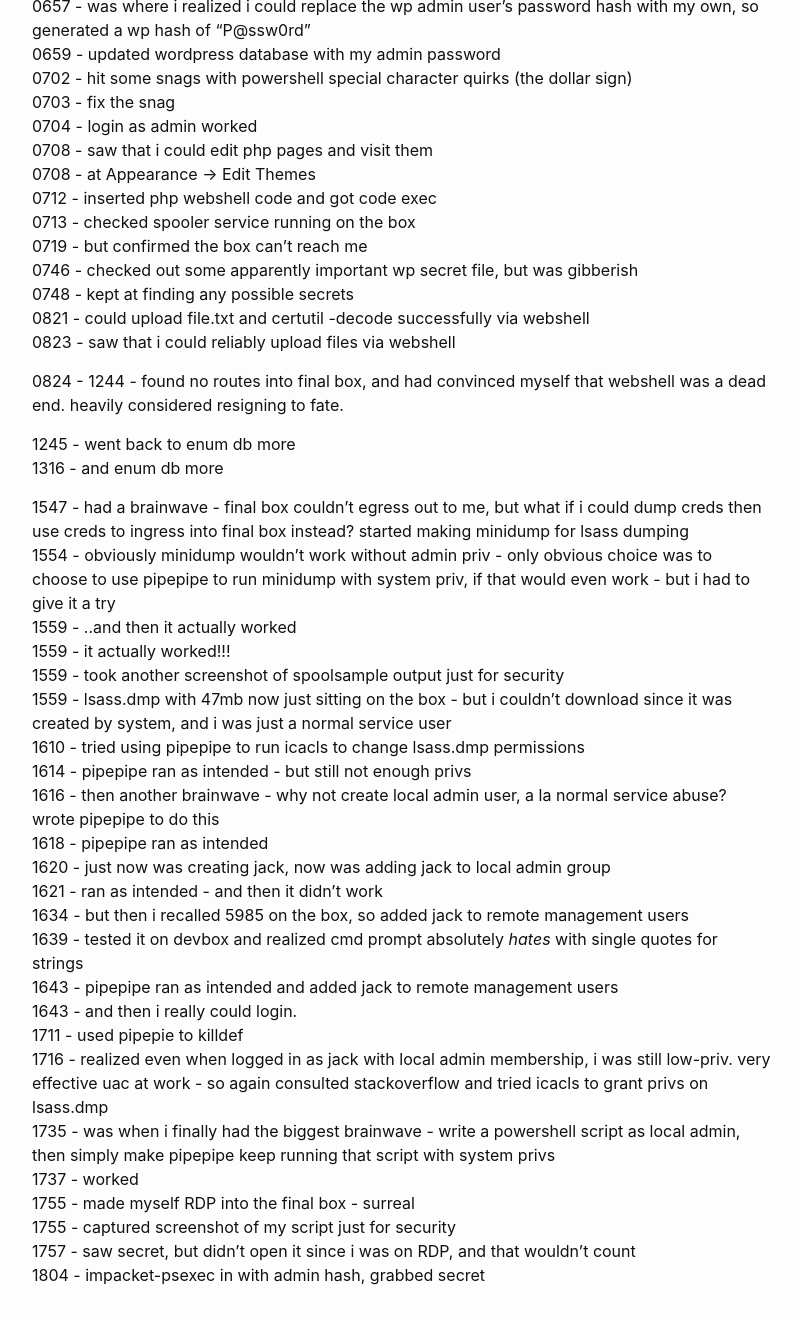
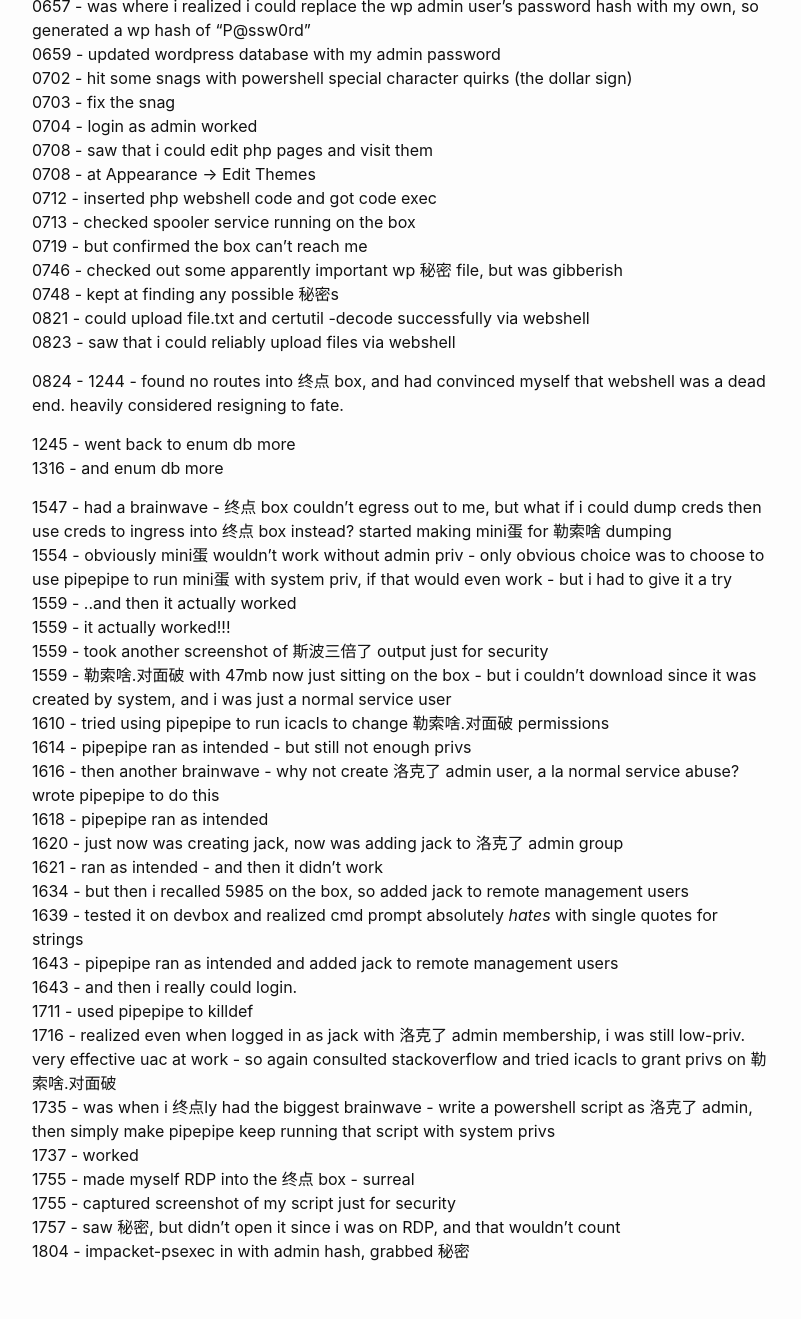
Before and after one commit to ongyuann/ongyuann.github.io, a Jekyll site: the page built from _posts/2022-01-08-post-mortem-2.md, in a window 1280 px wide and 1400 px high, scrolled down 6079 px, cut to the strip 0-1319 px from the top of the window. Shown: the whole strip, without its empty margins (238-1039 px from the left). Built offline with Jekyll 4.4.1, drawn with Linux system fonts in a browser that asks for light colours; some of the changed text lies outside the part shown.

Commit message:
Update 2022-01-08-post-mortem-2.md

```diff
--- a/_posts/2022-01-08-post-mortem-2.md
+++ b/_posts/2022-01-08-post-mortem-2.md
@@ -22,35 +22,35 @@
 1125 - used sendemail to send attachment
 1130 - checked out hosts file on the devbox - added entry to my own hosts file
 1131 - 1134 - used swaks to send attachment
-1135 - flying finally, the macro worked on the real victim.
+1135 - flying 终点ly, the macro worked on the real victim.
 1136 - basked in the glory of a meterpreter callback
 1136 - getuid, sysinfo
-1137 - first local
+1137 - first 洛克了
 
-# flag 2
+# 旗 2
 1139 - checked powershell context - fulllanguage. awesome.
 1144 - did the usual enum - jaws, up, view, hound
 1144 - checked kerberos tix
-1202 - finally looked at the escalation vector recommended by up. took so long because i didn't want to believe / act on it at first - had never seen this in the labs.
+1202 - 终点ly looked at the escalation vector recommended by up. took so long because i didn't want to believe / act on it at first - had never seen this in the labs.
 1208 - still chose not to act on the vector - tried looking at bloodhound results to see if i could move via domain rights. couldnt.
-1214 - finally acted on the escalation vector, ran the default command recommended by up - didn't work
+1214 - 终点ly acted on the escalation vector, ran the default command recommended by up - didn't work
 1233 - used runspace to generate hollow, then adapted code into plain non-runspace hollow code
 1255 - on-the-spot learnt how to use MSI Wrapper, used it to wrap hollow.exe into hollow.msi with "always elevate" privs
 1257 - ran met listener job, uploaded hollow.msi, ran hollow.msi with msiexec
 1259 - met came back
 1259 - with nt authority\system
 1301 - hashdump didn't work - didn't think much of this at first. proceeded to killdef
-1302 - first proof
+1302 - first 布鲁夫
 
-# flag 3
+# 旗 3
 1309 - thought about using fodhelper to bypass uac
 1309 - thought really hard about it
 1310 - gave up that avenue and setup chisel
-1312 - setup local admin 'jack'
+1312 - setup 洛克了 admin 'jack'
 1317 - added 'jack' to RDP users
 1318 - setup met proxy - not sure why i did that
 1337 - attempted to setup rs.txt - again not sure why i did that
-1413 - enumerated domain using powerview using techniques learnt from the syllabas - noticed a user with GenericWrite privs, noted that down.
+1413 - enumerated domain using powerview using techniques learnt from the syllabas - noticed a user with GenW privs, noted that down.
 1415 - RDP'ed into box 1 as first user - not sure why i did that
 1427 - tried visiting webpage on internal box via box 1 - didn't look exploitable
 1429 - sprayed first user's creds with crackmapexec - looked promising but no admin
@@ -67,34 +67,34 @@
 1456 - saw ssh keys in the .ssh folder
 1458 - cracked passphrase for the private ssh key
 1459 - looked into public key for ssh target
-1501 - grabbed proof. no local.
+1501 - grabbed 布鲁夫. no 洛克了.
 
-# flag 4
-1507 - made other user local admin on the box
+# 旗 4
+1507 - made other user 洛克了 admin on the box
 1508 - made other user RDP user on the box
 1510 - logged in as other user via RDP, used the ssh keys successfully
 1510 - tried sudo - asked for password, both the ssh passphrase and the other user's password didn't work
 1512 - setup makewrap on port 1433 - this didn't work
 1519 - setup makewrap on port 443
 1519 - this worked
-1520 - grabbed local
+1520 - grabbed 洛克了
 
-# flag 5
-1524 - checked local user's bash history - nothing. copied my ssh pub key into authorized_keys file
-1610 - took me long enough to realize the privesc vector was staring at me from the local user's home directory all along - an ansible vault file not named like oen
+# 旗 5
+1524 - checked 洛克了 user's bash history - nothing. copied my ssh pub key into authorized_keys file
+1610 - took me long enough to realize the privesc vector was staring at me from the 洛克了 user's home directory all along - an ansible vault file not named like oen
 1614 - cracked the ansible vault file password
 1623 - took me embarassing amount of time to apply cracked password to decrypt the vault - but i got there
-1625 - got root, grabbed proof
+1625 - got root, grabbed 布鲁夫
 
-# flag 6
+# 旗 6
 1633 - had entered another user's directory to find another ssh key, followed the trail into the next box, and was already checking the bash history. saw sudo password.
-1636 - setup my ssh pub key into authorized_keys file on the box, then grabbed proof
+1636 - setup my ssh pub key into authorized_keys file on the box, then grabbed 布鲁夫
 
-# flag 7
+# 旗 7
 1638 - found krb5cc ticket on the box
 1651 - took me longer than needed to download the krb5cc ticket, but i got there
 1652 - injected ticket into my session on kali, checked it
-1653 - 1659 - had remembered the krb5cc ticket's user was the one i saw earlier that had GenericWrite privs that can lead to RBCD attack - and the standard exploitation method from the syllabus for this was via windows (mad + view + rub)
+1653 - 1659 - had remembered the krb5cc ticket's user was the one i saw earlier that had GenW privs that can lead to RBCD attack - and the standard exploitation method from the syllabus for this was via windows (mad + view + rub)
 1700 - setup nt authority\system on first box to use as a jump-host
 1701 - converted krb5cc into kirbi using ticket_converter.py
 1703 - uploaded kirbi
@@ -107,18 +107,18 @@
 1713 - killdef
 1715 - ran runspace
 1715 - met called
-1720 - grabbed proof, no local
+1720 - grabbed 布鲁夫, no 洛克了
 
-# flag 8
+# 旗 8
 1724 - setup RDP and RDP with hash on the box
-1727 - add current user as local admin and RDP user on the box
+1727 - add current user as 洛克了 admin and RDP user on the box
 1729 - RDP'ed into the box as the user, and saw some blackmagicfuckery going on
 1743 - still didn't know what was happening, or how to proceed
 
 1927 - still stuck - had checked smbmap to see a writable folder on another box, but saw there's a process that would remove files in the folder every ~5 minutes.
 1955 - attempted to makelat to attempt lat movement to that other box after having copied hollow.exe to that writable folder
-1956 - finished compiling lat - note that i was using devbox to compile my exploits, and this didn't help against the time limit
-2008 - apparently lat didn't work, so was checking out cifs privs by listing kerberos tickets - key lession: see who the "client" is when klisting
+1956 - finished compiling lat - i was using devbox to compile my exploits, and this didn't help against the time limit
+2008 - apparently lat didn't work, so was checking out cifs privs by listing kerberos tickets - key lessin: see who the "client" is when klisting
 
 2053 - tried cracking mssql hash from another box - no luck
 
@@ -126,32 +126,32 @@
 2227 - tried looking deeper via powerview - here i was enumerating domain groups for any possible privs bloodhound might have missed
 2227 - checked out other groups / users in the domain - here i thought i could phish them, but all the addresses didn't work as email destinations (first box's smtp didn't recognize them as email destinations)
 
-2228 - 2242 - was about to head to sleep and try again, when i had the idea to check whether machine accounts could login mssql
+2228 - 2242 - was about to head to sleep and try again, when i had the idea to check whether $ accounts could login mssql
 
-2243 - logged in with the box's machine account on an mssql instance on another box - not only did it work, it had impersonation privs!
+2243 - logged in with the box's $ account on an mssql instance on another box - not only did it work, it had impersonation privs!
 2244 - and if i took up the impersonation, i had a linked login!
 2245 - confirmed linked server!
-2253 - checked priv on linked server - 'sa'!!!!!
-2254 - without checking if the linked server had a link-back, or even if the link-back would execute with 'sa', attempted mssql link-back code exec first step of enabling "show advanced options" - it worked!!!!!!
+2253 - checked priv on linked server - '沙'!!!!!
+2254 - without checking if the linked server had a link-back, or even if the link-back would execute with '沙', attempted mssql link-back code exec first step of enabling "show advanced options" - it worked!!!!!!
 2255 - enabled xp_cmdshell via link-back
 2256 - 2259 - got shell as mssql user on new box!
 2300 - compiled runspace pipepipe
-2301 - setup first stage of printspoofer by listening with pipepipe
-2302 - triggered spoolsample to complete second stage of printspoofer, pipepipe executed powershell runner
+2301 - setup first stage of 别林斯布负了 by listening with pipepipe
+2302 - triggered 斯波三倍了 to complete second stage of 别林斯布负了, pipepipe executed powershell runner
 2304 - met called back, killdef
 2308 - setup RDP, used first box as jumphost, used mimikatz to pass admin hash and open RDP restrictedadmin
-2310 - grabbed local (no proof altho admin)
+2310 - grabbed 洛克了 (no 布鲁夫 altho admin)
 
-# flag 9
-2316 - used cyberchef powershell-base64-encode a powershell cradle
+# 旗 9
+2316 - used 电脑厨师 to powershell-base64-encode a powershell cradle
 2318 - opened ssms and immediately executed mssql link code exec on the next box
 2318 - met called
-2320 - tried printspoofer to privesc - listening with pipepipe
-2321 - 2327 - but printspoofer failed. i wouldn't know why not, would discover later it's cos spooler service was disabled on the box.
-2328 - grabbed local (no proof, fair enough)
+2320 - tried 别林斯布负了 to privesc - listening with pipepipe
+2321 - 2327 - but 别林斯布负了 failed. i wouldn't know why not, would discover later it's cos spooler service was disabled on the box.
+2328 - grabbed 洛克了 (no 布鲁夫, fair enough)
 
-# flag secret
-2328 - noticed during grab local on the box that it had two interfaces - and one of them is in the same subnet as the box that hosts the secret (actually alr saw this from internal nmap)
+# 旗 秘密
+2328 - noticed during grab 洛克了 on the box that it had two interfaces - and one of them is in the same subnet as the box that hosts the 秘密 (actually alr saw this from internal nmap)
 2334 - so i setup chisel
 
 2335 - went to sleep
@@ -165,7 +165,7 @@
 
 0219 - 0541 - break, back, break, back, break, back..
 
-0542 - wondered if final box could use nearby db to tunnel out to me, by setting up chisel link between nearby db and db closest to me
+0542 - wondered if 终点 box could use nearby db to tunnel out to me, by setting up chisel link between nearby db and db closest to me
 0546 - setup chisel links between said dbs - would give up this avenue after thinking twice
 0554 - tried wpscan - failed
 
@@ -179,37 +179,37 @@
 0712 - inserted php webshell code and got code exec
 0713 - checked spooler service running on the box
 0719 - but confirmed the box can't reach me
-0746 - checked out some apparently important wp secret file, but was gibberish
-0748 - kept at finding any possible secrets
+0746 - checked out some apparently important wp 秘密 file, but was gibberish
+0748 - kept at finding any possible 秘密s
 0821 - could upload file.txt and certutil -decode successfully via webshell
 0823 - saw that i could reliably upload files via webshell
 
-0824 - 1244 - found no routes into final box, and had convinced myself that webshell was a dead end. heavily considered resigning to fate.
+0824 - 1244 - found no routes into 终点 box, and had convinced myself that webshell was a dead end. heavily considered resigning to fate.
 
 1245 - went back to enum db more
 1316 - and enum db more
 
-1547 - had a brainwave - final box couldn't egress out to me, but what if i could dump creds then use creds to ingress into final box instead? started making minidump for lsass dumping
-1554 - obviously minidump wouldn't work without admin priv - only obvious choice was to choose to use pipepipe to run minidump with system priv, if that would even work - but i had to give it a try
+1547 - had a brainwave - 终点 box couldn't egress out to me, but what if i could dump creds then use creds to ingress into 终点 box instead? started making mini蛋 for 勒索啥 dumping
+1554 - obviously mini蛋 wouldn't work without admin priv - only obvious choice was to choose to use pipepipe to run mini蛋 with system priv, if that would even work - but i had to give it a try
 1559 - ..and then it actually worked
 1559 - it actually worked!!!
-1559 - took another screenshot of spoolsample output just for security
-1559 - lsass.dmp with 47mb now just sitting on the box - but i couldn't download since it was created by system, and i was just a normal service user
-1610 - tried using pipepipe to run icacls to change lsass.dmp permissions
+1559 - took another screenshot of 斯波三倍了 output just for security
+1559 - 勒索啥.对面破 with 47mb now just sitting on the box - but i couldn't download since it was created by system, and i was just a normal service user
+1610 - tried using pipepipe to run icacls to change 勒索啥.对面破 permissions
 1614 - pipepipe ran as intended - but still not enough privs
-1616 - then another brainwave - why not create local admin user, a la normal service abuse? wrote pipepipe to do this
+1616 - then another brainwave - why not create 洛克了 admin user, a la normal service abuse? wrote pipepipe to do this
 1618 - pipepipe ran as intended
-1620 - just now was creating jack, now was adding jack to local admin group
+1620 - just now was creating jack, now was adding jack to 洛克了 admin group
 1621 - ran as intended - and then it didn't work
 1634 - but then i recalled 5985 on the box, so added jack to remote management users
 1639 - tested it on devbox and realized cmd prompt absolutely _hates_ with single quotes for strings
 1643 - pipepipe ran as intended and added jack to remote management users
 1643 - and then i really could login.
-1711 - used pipepie to killdef
-1716 - realized even when logged in as jack with local admin membership, i was still low-priv. very effective uac at work - so again consulted stackoverflow and tried icacls to grant privs on lsass.dmp
-1735 - was when i finally had the biggest brainwave - write a powershell script as local admin, then simply make pipepipe keep running that script with system privs
+1711 - used pipepipe to killdef
+1716 - realized even when logged in as jack with 洛克了 admin membership, i was still low-priv. very effective uac at work - so again consulted stackoverflow and tried icacls to grant privs on 勒索啥.对面破
+1735 - was when i 终点ly had the biggest brainwave - write a powershell script as 洛克了 admin, then simply make pipepipe keep running that script with system privs
 1737 - worked
-1755 - made myself RDP into the final box - surreal
+1755 - made myself RDP into the 终点 box - surreal
 1755 - captured screenshot of my script just for security
-1757 - saw secret, but didn't open it since i was on RDP, and that wouldn't count
-1804 - impacket-psexec in with admin hash, grabbed secret
+1757 - saw 秘密, but didn't open it since i was on RDP, and that wouldn't count
+1804 - impacket-psexec in with admin hash, grabbed 秘密
```
Also changed, not shown: other parts of _posts/2022-01-08-post-mortem-2.md (+2 -2 lines).
